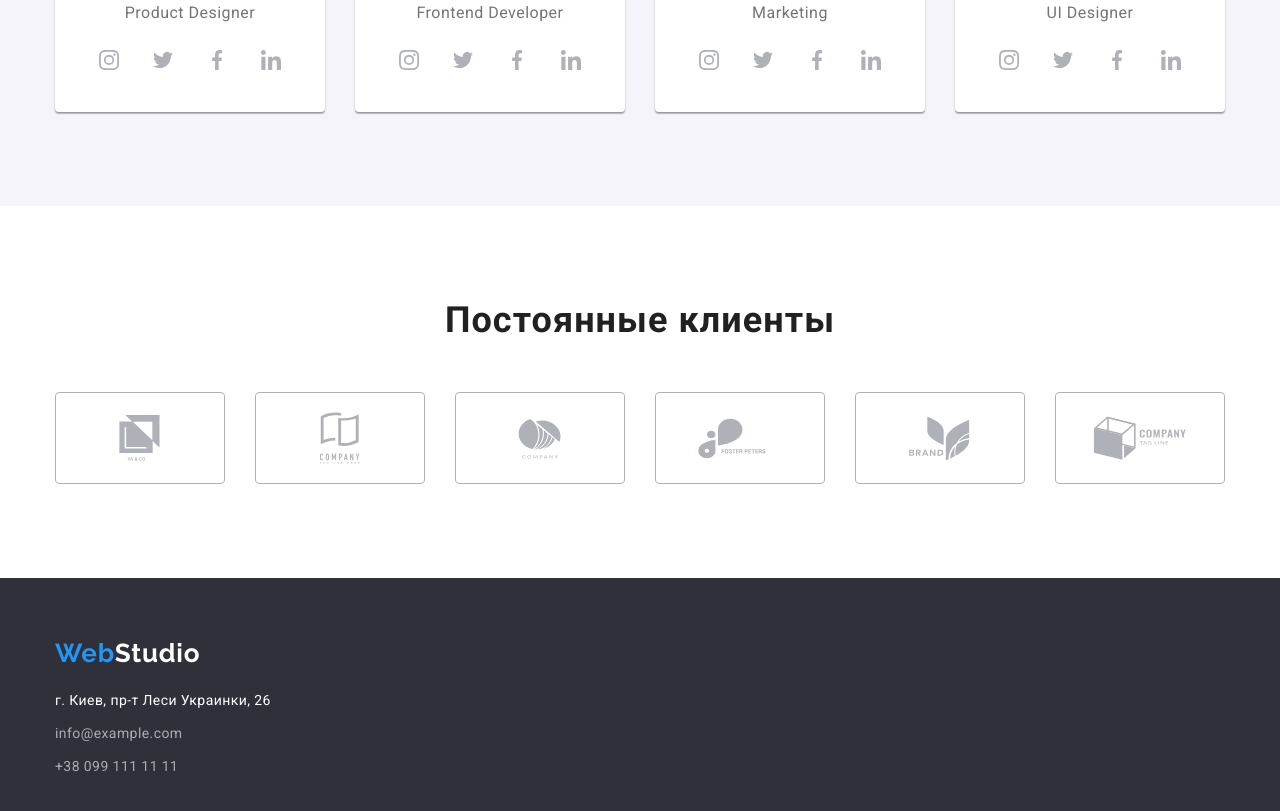
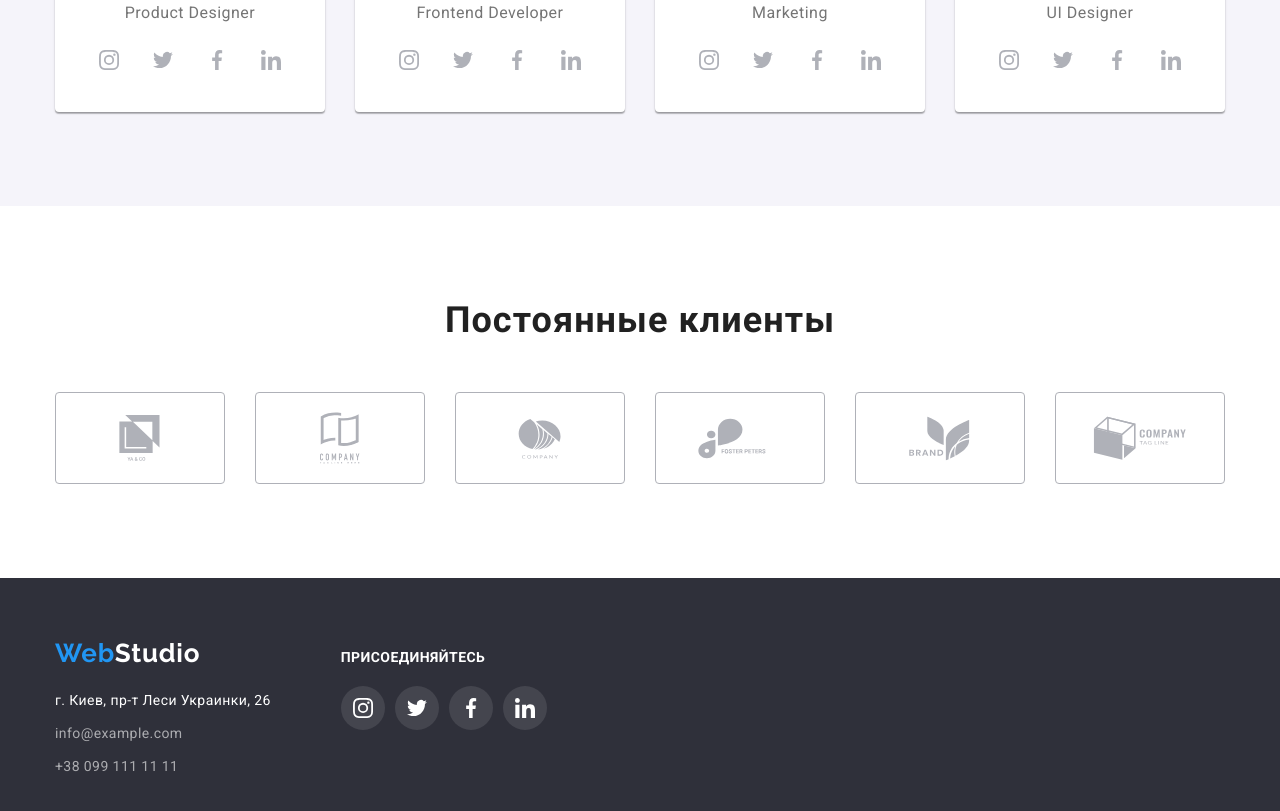
Before and after one commit to vladkrasovsky/goit-markup-hw-04, a plain HTML site: page index.html in a window 1280 px wide. Shown: the part 2098-2909 px from the top of the page. Drawn offline with Linux system fonts and the light colour scheme.

Commit message:
Adds footer follow us block

```diff
--- a/css/styles.css
+++ b/css/styles.css
@@ -9,6 +9,7 @@
   --logo-color-dark: #000000;
   --logo-color-light: #ffffff;
   --socials-color: #ffffff;
+  --socials-bg: rgba(255, 255, 255, 0.1);
   --icon-base-color: #afb1b8;
   --main-bg: #fff;
   --section-bg-dark: #2f303a;
@@ -154,7 +155,6 @@ body {
 
 .list-socials {
   display: flex;
-  justify-content: center;
 }
 .list-socials-item {
   --size: 44px;
@@ -173,7 +173,7 @@ body {
   width: 100%;
 
   color: var(--socials-color);
-
+  background-color: var(--socials-bg);
   border-radius: 50%;
 }
 .list-socials-link:hover,
@@ -369,12 +369,17 @@ body {
   background-color: var(--section-bg-light);
 }
 
+.team-socials {
+  justify-content: center;
+}
 .team-socials .list-socials-link {
   color: var(--icon-base-color);
+  background-color: transparent;
 }
 .team-socials .list-socials-link:hover,
 .team-socials .list-socials-link:focus {
   color: var(--socials-color);
+  background-color: var(--accent-color);
 }
 
 .card {
@@ -500,6 +505,12 @@ body {
 
   background-color: var(--section-bg-dark);
 }
+.footer-wrap {
+  display: flex;
+}
+.footer-item:not(:last-child) {
+  margin-right: 70px;
+}
 .footer-logo {
   margin-bottom: 20px;
 }
@@ -519,3 +530,20 @@ body {
 .footer-link:focus {
   color: var(--accent-color);
 }
+
+.follow-us {
+  margin-top: 12px;
+}
+.follow-us-title {
+  margin-bottom: 20px;
+  margin-top: 0;
+
+  color: var(--text-color-light);
+
+  font-style: normal;
+  font-weight: 700;
+  font-size: var(--font-size-default);
+  line-height: 1.14;
+  letter-spacing: var(--letter-spacing-default);
+  text-transform: uppercase;
+}
--- a/index.html
+++ b/index.html
@@ -477,7 +477,8 @@
     </main>
 
     <footer class="footer">
-      <div class="container">
+      <div class="container footer-wrap">
+        <div class="footer-item">
           <a class="link logo logo-light footer-logo" href="./index.html">
             <span class="text-accent">Web</span>Studio
           </a>
@@ -502,6 +503,68 @@
             </ul>
           </address>
         </div>
+        <div class="footer-item follow-us">
+          <h3 class="follow-us-title">Присоединяйтесь</h3>
+          <ul class="list list-socials">
+            <li class="list-socials-item">
+              <a
+                class="list-socials-link"
+                href=""
+                target="_blank"
+                rel="noopener noreferrer nofollow"
+                title="Instagram"
+                aria-label="Instagram"
+              >
+                <svg class="list-socials-icon" width="20" height="20">
+                  <use href="./images/icons.svg#icon-instagram" />
+                </svg>
+              </a>
+            </li>
+            <li class="list-socials-item">
+              <a
+                class="list-socials-link"
+                href=""
+                target="_blank"
+                rel="noopener noreferrer nofollow"
+                title="Twitter"
+                aria-label="Twitter"
+              >
+                <svg class="list-socials-icon" width="20" height="20">
+                  <use href="./images/icons.svg#icon-twitter" />
+                </svg>
+              </a>
+            </li>
+            <li class="list-socials-item">
+              <a
+                class="list-socials-link"
+                href=""
+                target="_blank"
+                rel="noopener noreferrer nofollow"
+                title="Facebook"
+                aria-label="Facebook"
+              >
+                <svg class="list-socials-icon" width="20" height="20">
+                  <use href="./images/icons.svg#icon-facebook" />
+                </svg>
+              </a>
+            </li>
+            <li class="list-socials-item">
+              <a
+                class="list-socials-link"
+                href=""
+                target="_blank"
+                rel="noopener noreferrer nofollow"
+                title="LinkedIn"
+                aria-label="LinkedIn"
+              >
+                <svg class="list-socials-icon" width="20" height="20">
+                  <use href="./images/icons.svg#icon-linkedin" />
+                </svg>
+              </a>
+            </li>
+          </ul>
+        </div>
+      </div>
     </footer>
   </body>
 </html>
```
Lines whose indentation alone changed are shown as unchanged.
